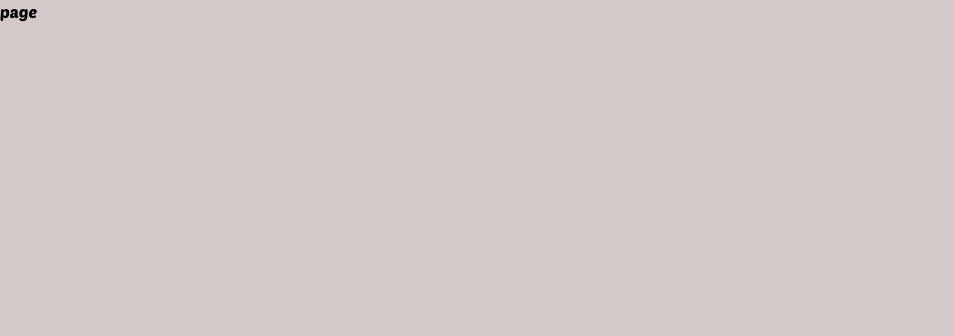
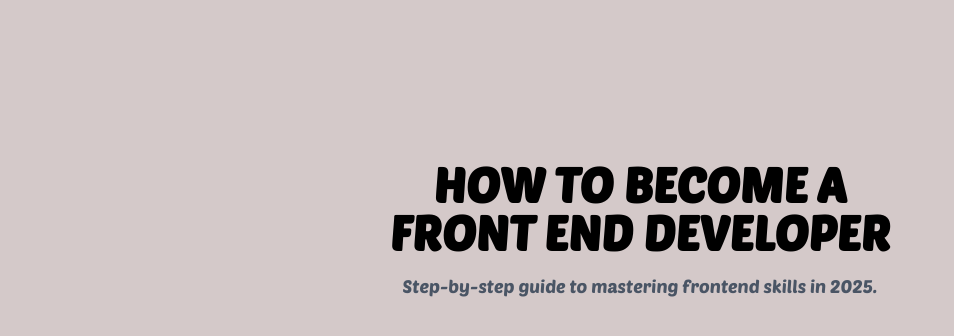
Before and after one commit to Tanujeet/CodeClimb, a Next.js app in the folder apps/web/: page /Roadmap/frontend in a window 1280 px wide. Shown: the top 336 px of the page, without its empty margins (0-954 px from the left). Built offline with nearby package versions, Linux system fonts and the light colour scheme.

Commit message:
career Roadmap changes

```diff
--- a/apps/web/Components/Navbar.tsx
+++ b/apps/web/Components/Navbar.tsx
@@ -48,13 +48,17 @@ const Navbar = () => {
 
         {/* Navigation Links */}
         <div className="hidden lg:flex gap-12 font-medium text-sm uppercase">
-          <div className="relative" onMouseEnter={() => setIsHovered(true)}>
+          <div
+            className="relative"
+            onMouseEnter={() => setIsHovered(true)}
+            onMouseLeave={() => setIsHovered(false)}
+          >
             <button className="uppercase text-sm font-medium">
               Career Roadmap
             </button>
 
             {isHovered && (
-              <div className="absolute top-full left-0 mt-2 bg-white text-black border border-gray-200 shadow-lg rounded w-48 z-50">
+              <div className="absolute top-full left-0 mt-0 bg-white text-black border border-gray-200 shadow-lg rounded w-48 z-50">
                 <Link
                   href="/Roadmap/frontend"
                   className="block px-4 py-2 hover:bg-gray-100"
--- a/apps/web/app/Roadmap/frontend/page.tsx
+++ b/apps/web/app/Roadmap/frontend/page.tsx
@@ -1,7 +1,17 @@
 const page = () => {
-  return (
-    <div>page</div>
-  );
+    return (
+      <div className="min-h-screen w-screen flex justify-center">
+        <div className="mt-40">
+          <h1 className="uppercase text-5xl text-center font-bold">
+            How To Become a <br />
+            Front End Developer
+          </h1>
+          <p className="text-center text-lg mt-4 text-gray-600">
+            Step-by-step guide to mastering frontend skills in 2025.
+          </p>
+        </div>
+      </div>
+    );
 };
 
 export default page;
```
